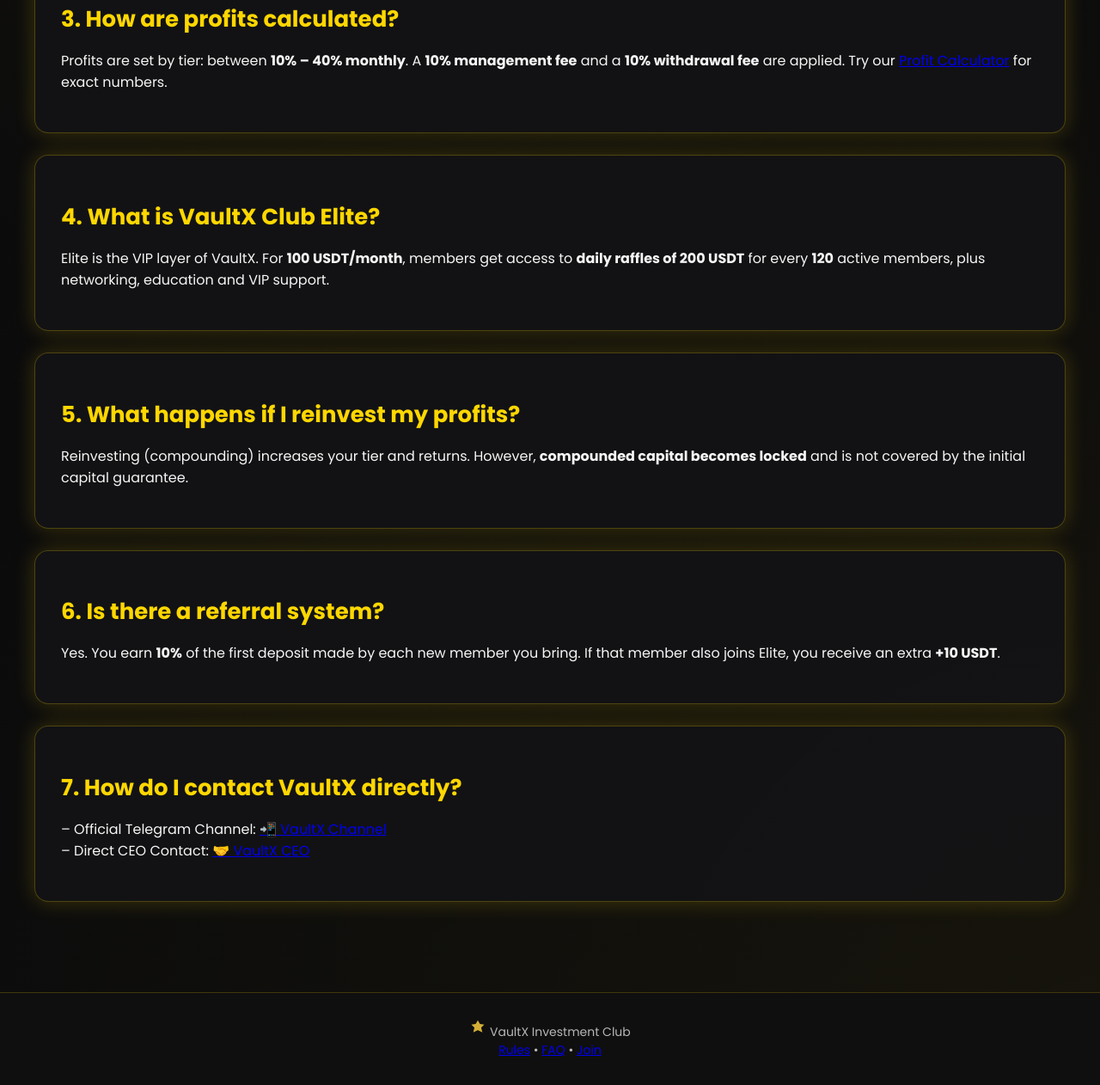
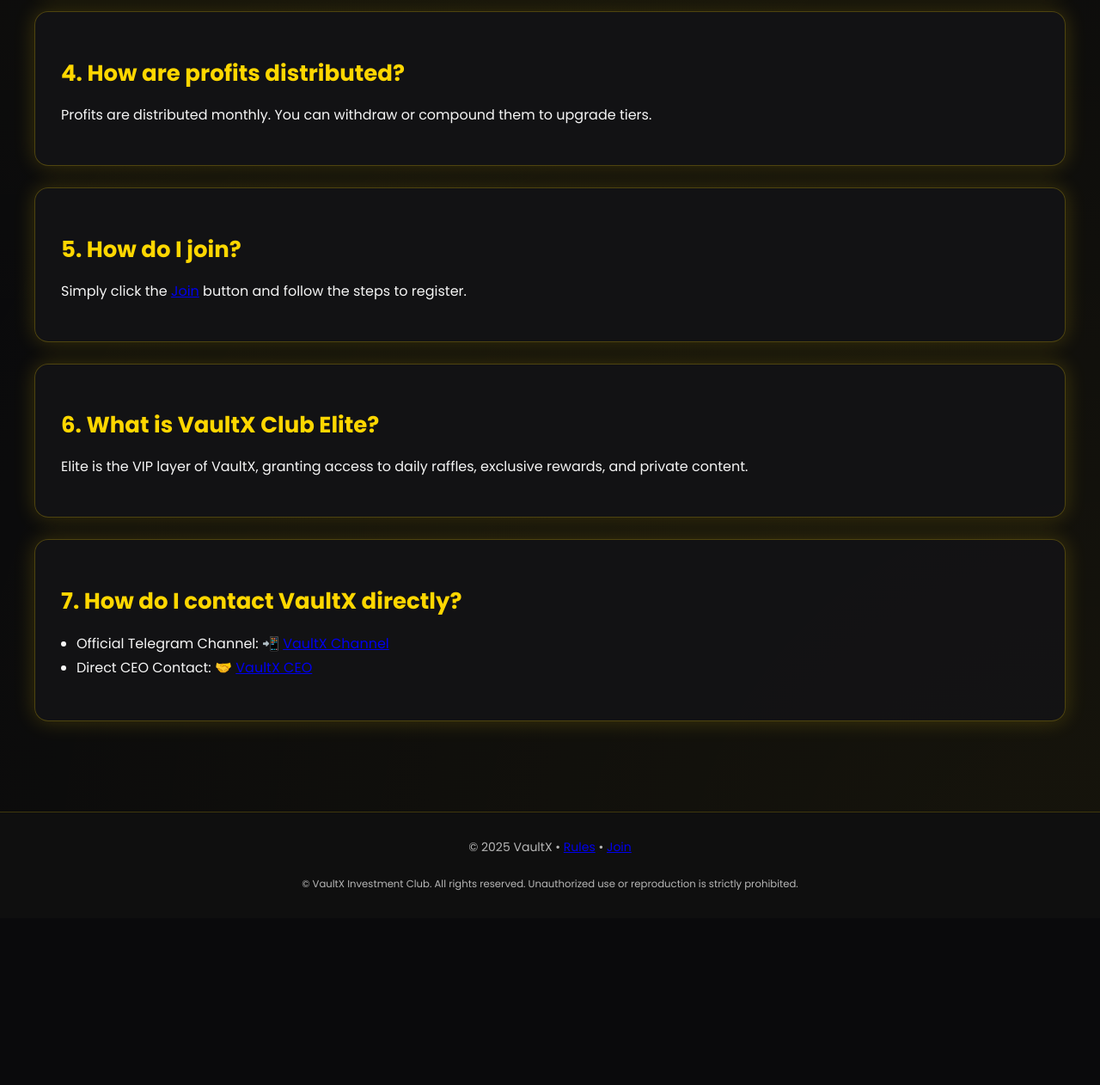
Before and after one commit to vaultxclub/vaultx-site1, a plain HTML site: page faq.html in a window 1280 px wide. Shown: the part 1106-2368 px from the top of the page at 86% size. After the commit the page ends 2174 px from the top, so only its background shows below. Drawn offline with Linux system fonts and the light colour scheme.

Commit message:
complet?

```diff
--- a/faq.html
+++ b/faq.html
@@ -5,13 +5,8 @@
   <meta name="viewport" content="width=device-width, initial-scale=1">
   <title>VaultX FAQ</title>
 
-  <!-- Fonts -->
   <link href="https://fonts.googleapis.com/css2?family=Poppins:wght@400;600;700&display=swap" rel="stylesheet">
-
-  <!-- Styles -->
   <link rel="stylesheet" href="assets/style.css">
-
-  <!-- Config -->
   <script src="assets/config.js"></script>
 </head>
 <body>
@@ -25,98 +20,67 @@
       <a href="rules.html">Rules</a>
       <a href="faq.html" class="active">FAQ</a>
       <a href="join.html">Join</a>
-      <a href="login.html">Login</a>
-      <a href="dashboard.html">Dashboard</a>
     </div>
   </div>
 
-  <!-- HERO -->
+  <!-- FAQ -->
   <div class="container">
     <div class="hero">
-      <h1>❓ Frequently Asked Questions</h1>
-      <p>
-        Quick answers to the most common questions about VaultX.<br>
-        Designed to give you clarity, trust, and confidence.
-      </p>
-    </div>
-  </div>
-
-  <!-- FAQ ITEMS -->
-  <div class="container">
-
-    <div class="card">
-      <h2>1. What is the minimum amount to join?</h2>
-      <p>The minimum entry capital is <b>100 USDT</b>. Higher tiers are available: 250, 500, 1000, 2500, 5000, 10000 USDT – each with different profit percentages.</p>
+      <h1>❓ VaultX FAQ</h1>
+      <p>Frequently Asked Questions from our members.</p>
     </div>
 
     <div class="card">
-      <h2>2. Can I withdraw my initial capital anytime?</h2>
-      <p>No. Your <b>initial capital remains locked</b> during membership. It is only refunded in case of <b>fund losses</b> or official club closure. Members can withdraw only monthly profits.</p>
+      <h2>1. What is VaultX Investment Club?</h2>
+      <p>VaultX is a private, invitation-only investment club for elite investors worldwide.</p>
     </div>
 
     <div class="card">
-      <h2>3. How are profits calculated?</h2>
-      <p>Profits are set by tier: between <b>10% – 40% monthly</b>. A <b>10% management fee</b> and a <b>10% withdrawal fee</b> are applied. Try our <a href="calculator.html">Profit Calculator</a> for exact numbers.</p>
+      <h2>2. How much profit can I expect?</h2>
+      <p>Between 10% and 40% monthly returns, depending on your tier.</p>
     </div>
 
     <div class="card">
-      <h2>4. What is VaultX Club Elite?</h2>
-      <p>Elite is the VIP layer of VaultX. For <b><span id="elitePrice"></span> USDT/month</b>, members get access to <b>daily raffles of <span id="raffle"></span> USDT</b> for every <b><span id="perMembers"></span></b> active members, plus networking, education and VIP support.</p>
+      <h2>3. Is my initial capital safe?</h2>
+      <p>Yes. Initial capital is guaranteed and only refunded if the fund closes or losses occur.</p>
     </div>
 
     <div class="card">
-      <h2>5. What happens if I reinvest my profits?</h2>
-      <p>Reinvesting (compounding) increases your tier and returns. However, <b>compounded capital becomes locked</b> and is not covered by the initial capital guarantee.</p>
+      <h2>4. How are profits distributed?</h2>
+      <p>Profits are distributed monthly. You can withdraw or compound them to upgrade tiers.</p>
     </div>
 
     <div class="card">
-      <h2>6. Is there a referral system?</h2>
-      <p>Yes. You earn <b>10%</b> of the first deposit made by each new member you bring. If that member also joins Elite, you receive an extra <b>+10 USDT</b>.</p>
+      <h2>5. How do I join?</h2>
+      <p>Simply click the <a href="join.html">Join</a> button and follow the steps to register.</p>
+    </div>
+
+    <div class="card">
+      <h2>6. What is VaultX Club Elite?</h2>
+      <p>Elite is the VIP layer of VaultX, granting access to daily raffles, exclusive rewards, and private content.</p>
     </div>
 
     <div class="card">
       <h2>7. How do I contact VaultX directly?</h2>
-      <p>
-        – Official Telegram Channel: <a href="#" id="telegramChannel">📲 VaultX Channel</a><br>
-        – Direct CEO Contact: <a href="#" id="telegramContact">🤝 VaultX CEO</a>
-      </p>
+      <ul>
+        <li>Official Telegram Channel: 📲 <a href="https://t.me/VaultXClub" target="_blank">VaultX Channel</a></li>
+        <li>Direct CEO Contact: 🤝 <a href="https://t.me/VaultXCEO" target="_blank">VaultX CEO</a></li>
+      </ul>
     </div>
-
   </div>
 
   <!-- FOOTER -->
   <div class="footer">
-    <div class="footer-brand">
-      <svg class="footer-icon" xmlns="http://www.w3.org/2000/svg" viewBox="0 0 24 24" fill="#d4af37" width="20" height="20">
-        <path d="M12 2l3 5.2 6 .8-4.3 4.3L18.4 19 12 15.8 5.6 19l1.7-6.7L3 8l6-.8z"/>
-      </svg>
-      <span class="footer-logo">VaultX Investment Club</span>
-    </div>
-
     <div class="footer-links">
-      <a href="rules.html">Rules</a> •
-      <a href="faq.html">FAQ</a> •
-      <a href="join.html">Join</a>
-    </div>
-
-    <div class="footer-legal">
+      © <span id="year"></span> VaultX • <a href="rules.html">Rules</a> • <a href="join.html">Join</a>
+      <br><br>
       <small id="legal"></small>
     </div>
   </div>
 
-  <!-- SCRIPT -->
-  <script>
-    // Elite data
-    document.getElementById("elitePrice").textContent = ELITE_PRICE;
-    document.getElementById("raffle").textContent = ELITE_RAFFLE_PRIZE_USDT;
-    document.getElementById("perMembers").textContent = ELITE_RAFFLE_PER_MEMBERS;
-
-    // Telegram links
-    document.getElementById("telegramChannel").href = TELEGRAM_CHANNEL;
-    document.getElementById("telegramContact").href = TELEGRAM_CONTACT;
-
-    // Footer
-    document.getElementById("legal").textContent = LEGAL_BANNER;
-  </script>
+<script>
+  document.getElementById("year").textContent = new Date().getFullYear();
+  document.getElementById("legal").textContent = LEGAL_BANNER;
+</script>
 </body>
 </html>
```
Also changed, not shown: index.html (+12 -20 lines).
